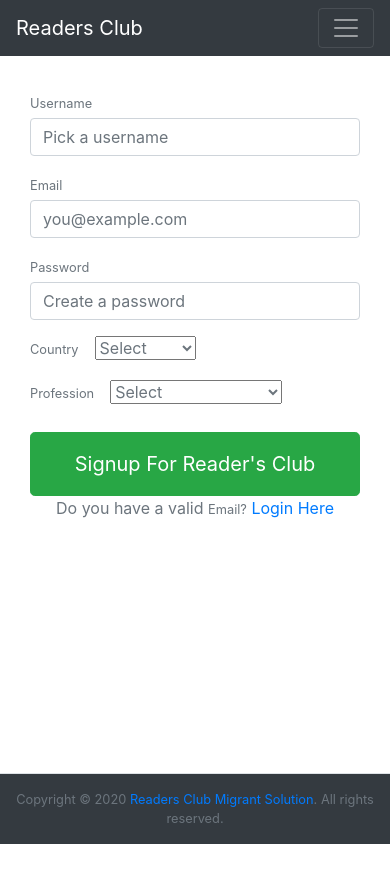
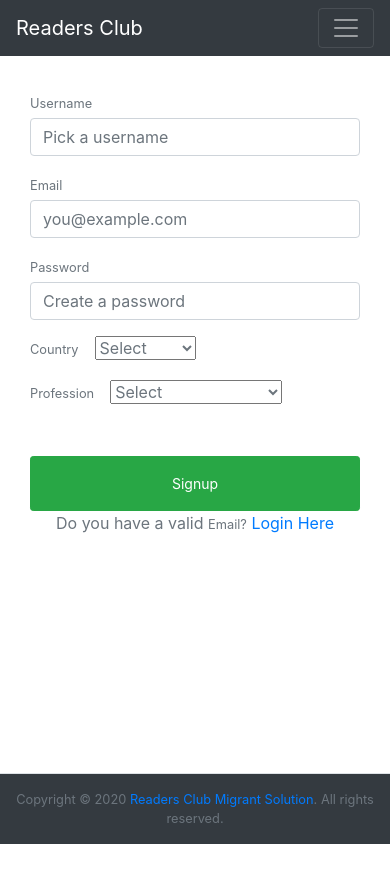
Before and after one commit to EjekanonuB/readersclub-app, a React (Create React App) app: page /signup in a window 390 px wide. Shown: the top 882 px of the page. Built offline with nearby package versions, Linux system fonts and the light colour scheme.

Commit message:
reduced my responsive signup button

```diff
--- a/src/components/Home.jsx
+++ b/src/components/Home.jsx
@@ -43,7 +43,7 @@ function Home() {
         <div className="container">
           <div className="row">
             <div className="col-md-12 welcomePage text-center">
-              <h1 className=" display-4 text-primary">
+              <h1 className=" display-5 text-primary">
                 WELCOME to Readers Club...
               </h1>
               <p className="text-muted mt-3">
--- a/src/components/Signup.jsx
+++ b/src/components/Signup.jsx
@@ -51,7 +51,7 @@ function Signup() {
                     class="form-control"
                     type="text"
                     placeholder="Pick a username"
-                    autocomplete="offnpm "
+                    autocomplete="off"
                   />
                 </div>
 
@@ -245,9 +245,9 @@ function Signup() {
 
                 <button
                   type="submit"
-                  class="py-3 mt-4 btn btn-lg btn-success btn-block"
+                  class="py-3 mt-5 btn btn-sm btn-success btn-block"
                 >
-                  Signup For Reader's Club
+                  Signup
                 </button>
                 <p className="text-center text-muted">
                   Do you have a valid <small>Email?</small>{" "}
```
